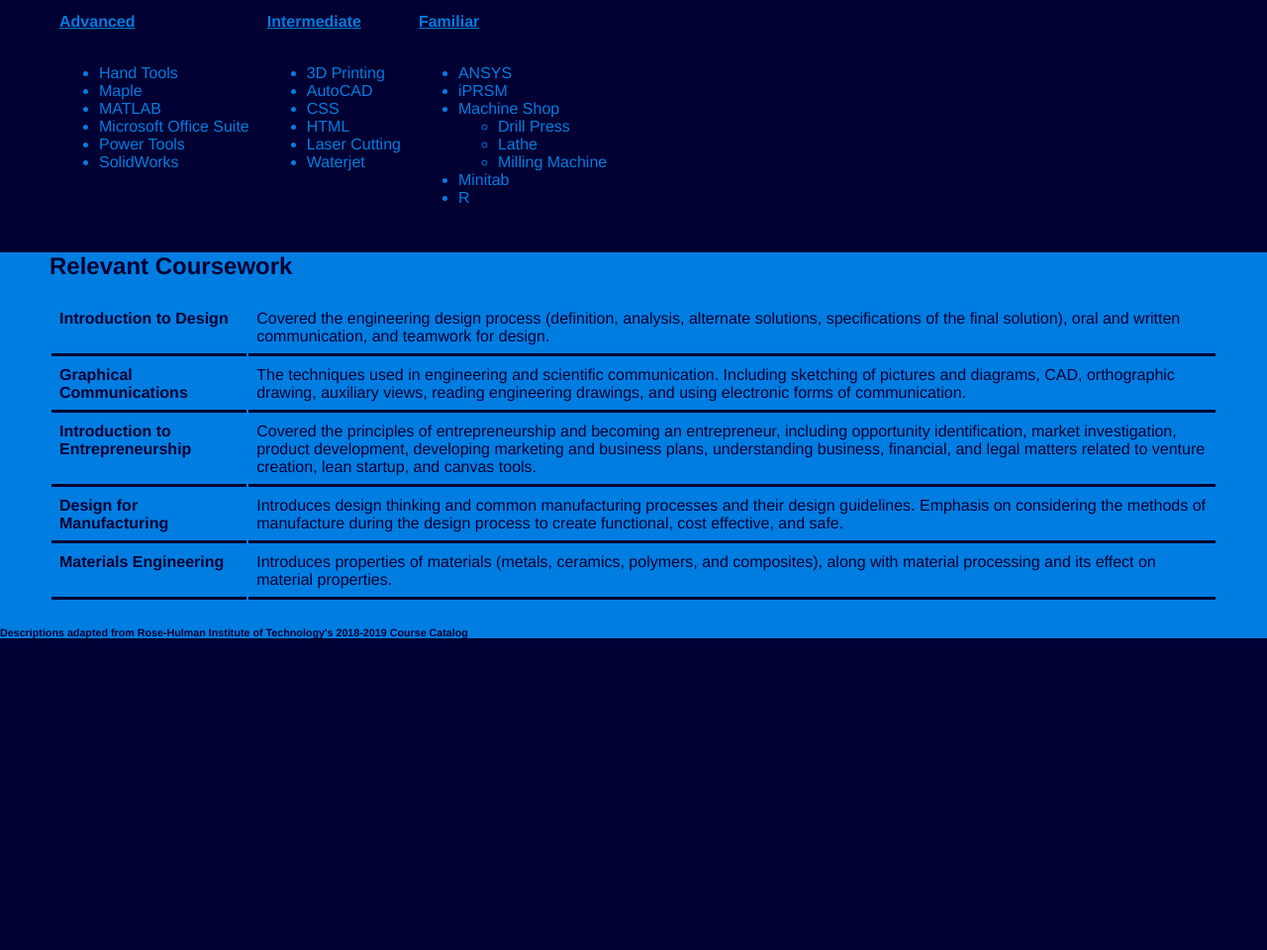
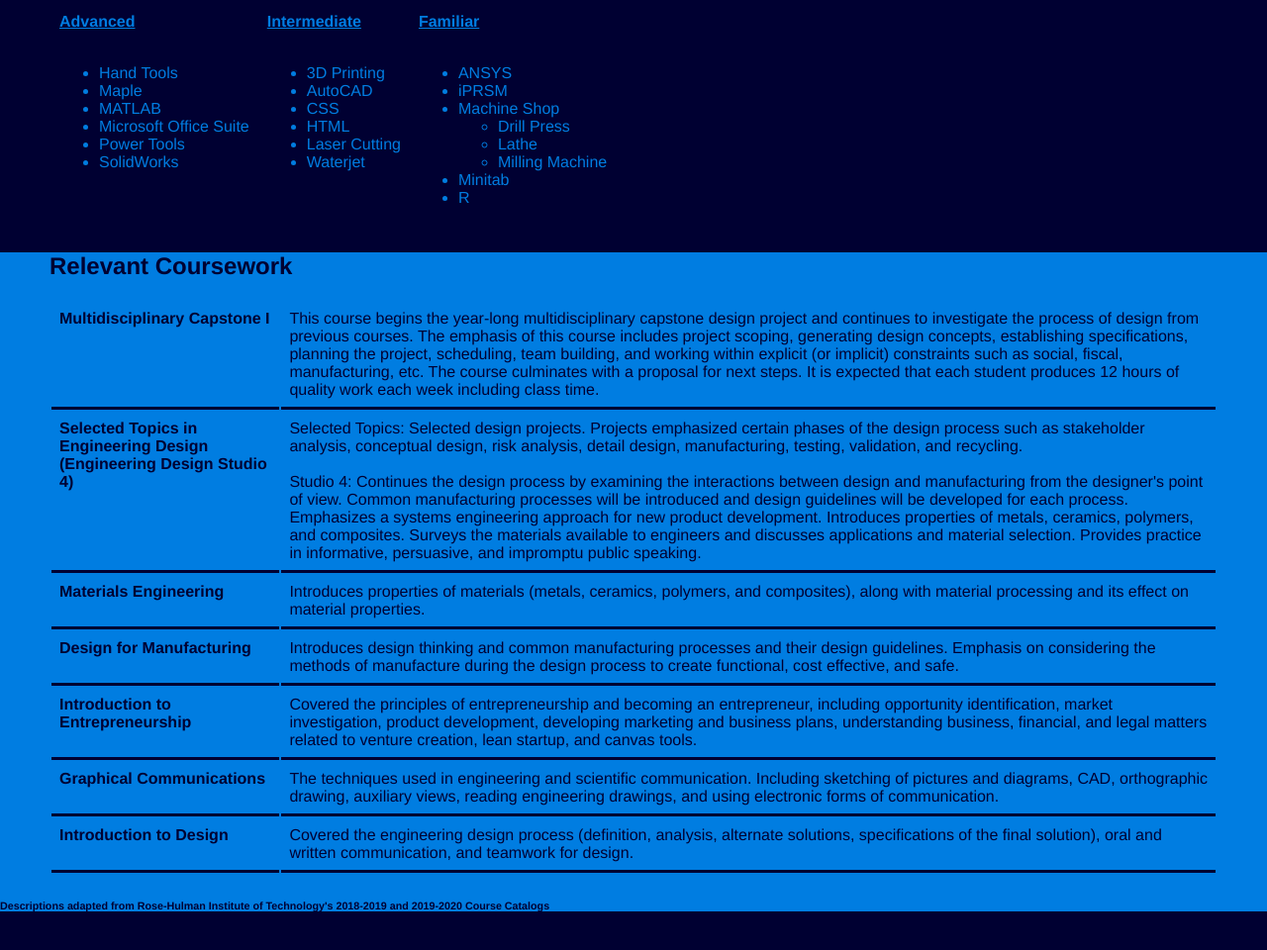
Before and after one commit to v-roberts/v-roberts.github.io, a plain HTML site: page brief-resume.html in a window 1280 px wide. Shown: the part 1083-2043 px from the top of the page at 99% size. Before the commit the page ends 1773 px from the top, so only its background shows below. Drawn offline with Linux system fonts and the light colour scheme.

Commit message:
Updated Coursework

```diff
--- a/brief-resume.html
+++ b/brief-resume.html
@@ -344,10 +344,44 @@
                     <table class="indent">
                         <tr>
                             <td class="class bottom">
-                                Introduction to Design
+                                Multidisciplinary Capstone I
                             </td>
                             <td class="description bottom">
-                                Covered the engineering design process (definition, analysis, alternate solutions, specifications of the final solution), oral and written communication, and teamwork for design.
+                                This course begins the year-long multidisciplinary capstone design project and continues to investigate the process of design from previous courses. The emphasis of this course includes project scoping, generating design concepts, establishing specifications, planning the project, scheduling, team building, and working within explicit (or implicit) constraints such as social, fiscal, manufacturing, etc. The course culminates with a proposal for next steps. It is expected that each student produces 12 hours of quality work each week including class time.
+                            </td>
+                        </tr>
+                        <tr>
+                            <td class="class bottom">
+                                Selected Topics in Engineering Design (Engineering Design Studio 4)
+                            </td>
+                            <td class="description bottom">
+                                Selected Topics: Selected design projects. Projects emphasized certain phases of the design process such as stakeholder analysis, conceptual design, risk analysis, detail design, manufacturing, testing, validation, and recycling.
+                                <br><br>
+                                Studio 4: Continues the design process by examining the interactions between design and manufacturing from the designer's point of view. Common manufacturing processes will be introduced and design guidelines will be developed for each process. Emphasizes a systems engineering approach for new product development. Introduces properties of metals, ceramics, polymers, and composites. Surveys the materials available to engineers and discusses applications and material selection. Provides practice in informative, persuasive, and impromptu public speaking.
+                            </td>
+                        </tr>
+                        <tr>
+                            <td class="class bottom">
+                                Materials Engineering
+                            </td>
+                            <td class="description bottom">
+                                Introduces properties of materials (metals, ceramics, polymers, and composites), along with material processing and its effect on material properties.
+                            </td>
+                        </tr>
+                        <tr>
+                            <td class="class bottom">
+                                Design for Manufacturing
+                            </td>
+                            <td class="description bottom">
+                                Introduces design thinking and common manufacturing processes and their design guidelines. Emphasis on considering the methods of manufacture during the design process to create functional, cost effective, and safe.
+                            </td>
+                        </tr>
+                        <tr>
+                            <td class="class bottom">
+                                Introduction to Entrepreneurship
+                            </td>
+                            <td class="description bottom">
+                                Covered the principles of entrepreneurship and becoming an entrepreneur, including opportunity identification, market investigation, product development, developing marketing and business plans, understanding business, financial, and legal matters related to venture creation, lean startup, and canvas tools.
                             </td>
                         </tr>
                         <tr>
@@ -360,32 +394,15 @@
                         </tr>
                         <tr>
                             <td class="class bottom">
-                                Introduction to Entrepreneurship
+                                Introduction to Design
                             </td>
                             <td class="description bottom">
-                                Covered the principles of entrepreneurship and becoming an entrepreneur, including opportunity identification, market investigation, product development, developing marketing and business plans, understanding business, financial, and legal matters related to venture creation, lean startup, and canvas tools.
+                                Covered the engineering design process (definition, analysis, alternate solutions, specifications of the final solution), oral and written communication, and teamwork for design.
                             </td>
                         </tr>
-                        <tr>
-                            <td class="class bottom">
-                                Design for Manufacturing
-                            </td>
-                            <td class="description bottom">
-                                Introduces design thinking and common manufacturing processes and their design guidelines. Emphasis on considering the methods of manufacture during the design process to create functional, cost effective, and safe.
-                            </td>
-                        </tr>
-                        <tr>
-                            <td class="class bottom">
-                                Materials Engineering
-                            </td>
-                            <td class="description bottom">
-                                Introduces properties of materials (metals, ceramics, polymers, and composites), along with material processing and its effect on material properties.
-                            </td>
-                        </tr>
-
                     </table>
                     <h6>
-                        Descriptions adapted from Rose-Hulman Institute of Technology's 2018-2019 Course Catalog
+                        Descriptions adapted from Rose-Hulman Institute of Technology's 2018-2019 and 2019-2020 Course Catalogs
                     </h6>
                 </div>
             </div>
```
